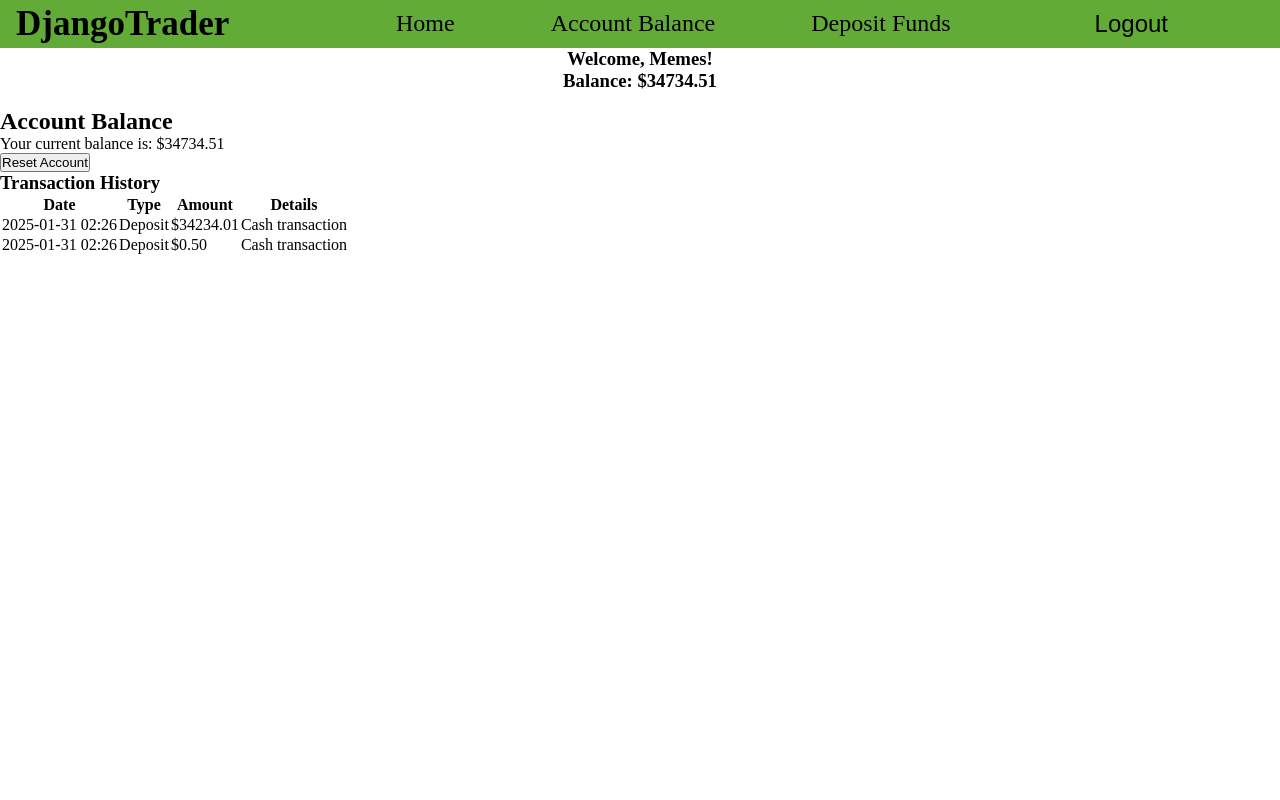
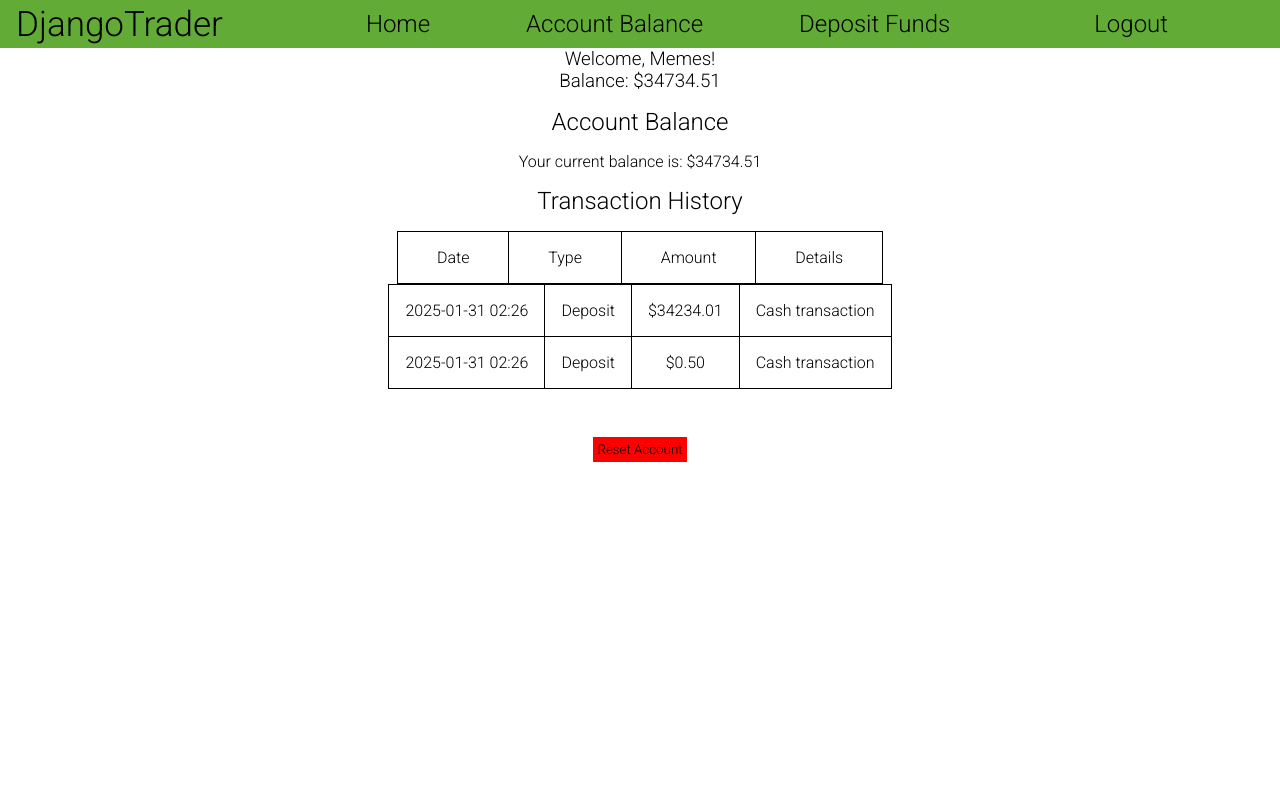
Before and after one commit to Kpeeler51/DjangoTrader, a Django app: page /accounts/balance/ in a window 1280 px wide. Run offline with Django 5.2, Linux system fonts and the light colour scheme; a user stored in the database is signed in; data comes from the database, SQL or seed files in the repository; both versions use the stored data as it was after the commit.

Commit message:
Accounts customization

```diff
--- /dev/null
+++ b/accounts/static/accounts/css/style.css
@@ -0,0 +1,61 @@
+table {
+    display: flex;
+    flex-direction: column;
+    align-items: center;
+}
+
+th {
+    padding: 1rem 2.43rem
+}
+
+h2 {
+    margin: 1rem;
+}
+
+.reset-button {
+    background-color: red;
+}
+
+.reset-container{
+    margin-top: 3rem;
+}
+
+.balance {
+    margin-bottom: 2rem;
+}
+
+.deposit-form {
+    display: inline-flex;
+    margin: 1rem;
+    align-items: center;
+}
+
+.deposit-button {
+    margin-left: 1rem;
+}
+
+.login-form {
+    margin: 1rem
+}
+
+.login-button {
+    margin: 1rem
+}
+
+.register-container {
+    display: flex;
+    flex-direction: column;
+    list-style: none;
+}
+
+.register-container p{
+    display: flex;
+    flex-direction: column;
+    justify-content: center;
+    align-items: center;
+    margin: 0.5rem;
+}
+
+.register-container input{
+    max-width: 500px
+}
--- a/accounts/templates/accounts/balance.html
+++ b/accounts/templates/accounts/balance.html
@@ -1,21 +1,15 @@
 {% extends 'trade/base.html' %}
+{% load static %}
 
 {% block title %}Account Balance and Transactions{% endblock %}
-
 {% block content %}
+    <link href="{% static 'accounts/css/style.css' %}" rel="stylesheet" type="text/css">
     <h2>Account Balance</h2>
     <p>Your current balance is: ${{ balance }}</p>
 
-    <form action="{% url 'reset_account' %}" method="post" style="display: inline;">
-        {% csrf_token %}
-        <button type="submit" onclick="return confirm('Are you sure you want to reset your account? This will set your balance to $500 and clear your transaction history.');">
-            Reset Account
-        </button>
-    </form>
-
-    <h3>Transaction History</h3>
+    <h2>Transaction History</h3>
     {% if transactions %}
-        <table>
+        <table class="history-table">
             <thead>
                 <tr>
                     <th>Date</th>
@@ -54,4 +48,14 @@
     {% else %}
         <p>No transactions found.</p>
     {% endif %}
+
+
+    <div class="reset-container">
+        <form action="{% url 'reset_account' %}" method="post" style="display: inline;">
+            {% csrf_token %}
+            <button class="reset-button" type="submit" onclick="return confirm('Are you sure you want to reset your account? This will set your balance to $500 and clear your transaction history.');">
+                Reset Account
+            </button>
+        </form>
+    </div>
 {% endblock %}
--- a/accounts/templates/accounts/login.html
+++ b/accounts/templates/accounts/login.html
@@ -1,12 +1,14 @@
 {% extends "trade/base.html" %}
+{% load static %}
 
 {% block content %}
+<link href="{% static 'accounts/css/style.css' %}" rel="stylesheet" type="text/css">
 <div class="login-form">
     <h2>Login to DjangoTrader</h2>
-    <form method="post">
+    <form class="login-form" method="post">
         {% csrf_token %}
         {{ form.as_p }}
-        <button type="submit">Login</button>
+        <button class="login-button" type="submit">Login</button>
     </form>
     <p>Don't have an account? <a href="{% url 'register' %}">Register here</a></p>
 </div>
--- a/accounts/templates/accounts/logout.html
+++ b/accounts/templates/accounts/logout.html
@@ -1,6 +1,8 @@
 {% extends "trade/base.html" %}
+{% load static %}
 
 {% block content %}
+<link href="{% static 'accounts/css/style.css' %}" rel="stylesheet" type="text/css">
 <h2>You have been logged out</h2>
 <p>Redirecting to home page...</p>
 
--- a/accounts/templates/accounts/register.html
+++ b/accounts/templates/accounts/register.html
@@ -1,9 +1,11 @@
 {% extends "trade/base.html" %}
+{% load static %}
 
 {% block content %}
-<div class="register-form">
+<link href="{% static 'accounts/css/style.css' %}" rel="stylesheet" type="text/css">
+<div class="register-container">
     <h2>Register for DjangoTrader</h2>
-    <form method="post">
+    <form class="register-form" method="post">
         {% csrf_token %}
         {{ form.as_p }}
         <button type="submit">Register</button>
--- a/trade/static/trade/css/style.css
+++ b/trade/static/trade/css/style.css
@@ -1,7 +1,15 @@
 /* CSS Reset */
 * {
+    font-family: 'Roboto', sans-serif;
+    font-weight: 300;
     margin: 0;
     padding: 0;
+    text-align: center;
+  }
+
+  body {
+    min-height: 100vh;
+    height:100%
   }
 
   .maincontainer {
@@ -12,14 +20,15 @@
 .chart-section {
     flex: 1;
     min-width: 500px;
+    border: #62AB37 solid;
 }
 
 .table-section {
     flex: 1;
-    min-width: 300px;
     display: flex;
     flex-direction: column;
     align-items: center;
+    border: #62AB37 solid;
 }
 
 #notification-container {
@@ -41,6 +50,7 @@
 }
 
 nav {
+    font-family: "Open Sans", serif;
     display: flex;
     justify-content: space-between;
     align-items: center;
@@ -80,6 +90,8 @@ nav {
 .logout-button {
     background: none;
     border: none;
+    cursor: pointer;
+    padding: 0;
 }
 
 
@@ -89,19 +101,16 @@ nav {
 }
 
 .chart-info {
-    display: flex;
-    justify-content: space-between;
+    display: inline-flex;
 }
 
-.portfolio {
+table {
     border-collapse: collapse;
-    width: 100%;
-    max-width: 800px;
 }
 
-.port-info td {
-    border: solid black 1px;
-    padding: 1.5rem;
+tr, td, th {
+    padding: 1rem;
+    border: black solid 1px;
 }
 
 .port-header {
@@ -109,9 +118,33 @@ nav {
 }
 
 .symbol-header {
-    margin-bottom: 0.20rem;
+    margin-bottom: 1rem;
 }
 
 .price {
-    margin: 0.2rem;
+    margin: 0.5rem;
 }
+
+button {
+    padding: 0.3rem;
+    border: none;
+    cursor: pointer;
+    background-color: #62AB37;
+  }
+  button:hover {
+    background-color: #68c92f;
+  }
+
+  .currency {
+    float: right;
+    display: flex;
+  }
+
+  a {
+    text-decoration: none;
+    color: #62AB37;
+  }
+
+  a:hover {
+    color: #68c92f
+}
--- a/trade/templates/trade/base.html
+++ b/trade/templates/trade/base.html
@@ -6,6 +6,11 @@
     <meta name="viewport" content="width=device-width, initial-scale=1.0">
     <title>{% block title %}DjangoTrader{% endblock %}</title>
     <link href="{% static 'trade/css/style.css' %}" rel="stylesheet" type="text/css">
+    <link rel="preconnect" href="https://fonts.googleapis.com">
+    <link rel="preconnect" href="https://fonts.gstatic.com" crossorigin>
+    <link
+     href="https://fonts.googleapis.com/css2?family=Open+Sans:ital,wght@0,300..800;1,300..800&family=Roboto:ital,wght@0,100..900;1,100..900&display=swap"
+      rel="stylesheet">
 </head>
 <body>
     <div id="notification-container"></div>
```
Also changed, not shown: accounts/templates/accounts/deposit.html (+5 -3 lines), trade/templates/trade/home.html (+7 -6 lines), db.sqlite3.
